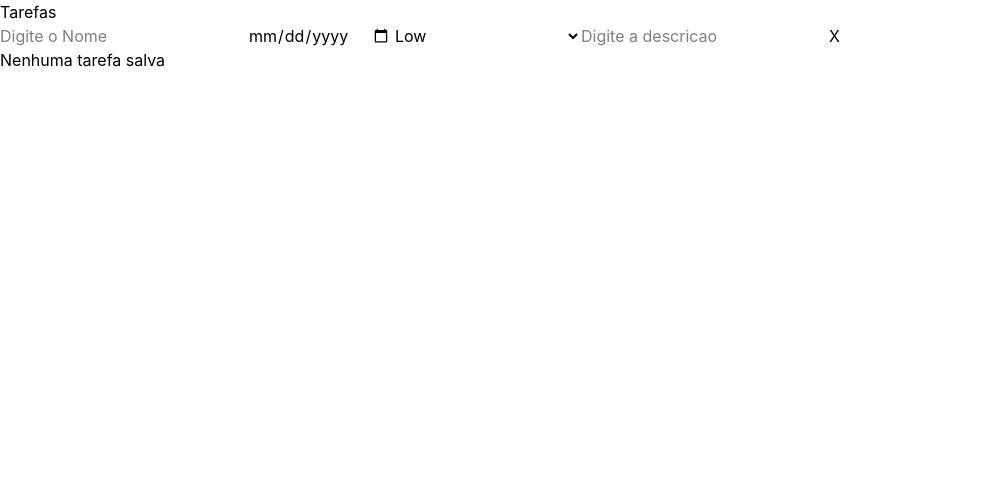
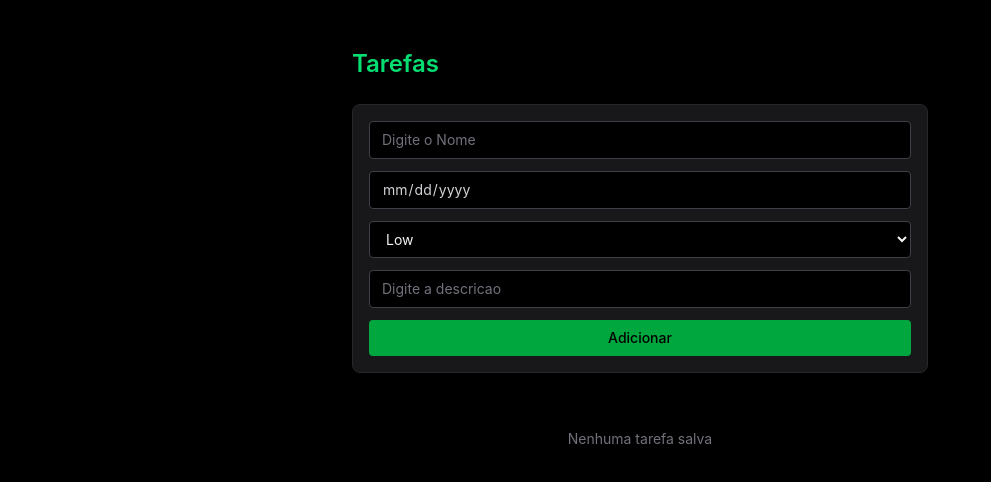
Before and after one commit to manuellathomazini/Dev-Tarefas, a React (Vite) app: page / in a window 1280 px wide. Shown: the top 482 px of the page, without its empty margins (0-991 px from the left). Built offline with nearby package versions, Linux system fonts and the light colour scheme.

Commit message:
style: Estilização do site de tarefas

```diff
--- a/src/components/Tarefas.jsx
+++ b/src/components/Tarefas.jsx
@@ -1,6 +1,4 @@
 import React, { useEffect, useState } from 'react'
-
-
 
 const Tarefas = () => {
     const [tarefas, setTarefas]=useState(()=>{
@@ -40,26 +38,37 @@ const Tarefas = () => {
         setTarefas(apagartarefa);
     };
 
+    const corPrioridade = {
+        High: 'text-green-400 border-green-400',
+        Med: 'text-green-600 border-green-600',
+        Low: 'text-zinc-500 border-zinc-600',
+    };
+
     return(
-        <div className=''>
-            <h1 className=''>Tarefas</h1>
-            <form onSubmit={adicionarTarefa}>
+        <div className='min-h-screen bg-black text-zinc-100 flex justify-center px-4 py-12'>
+            <div className='w-full max-w-xl'>
+                <h1 className='text-2xl font-semibold text-green-400 mb-6'>Tarefas</h1>
+
+                <form onSubmit={adicionarTarefa} className='bg-zinc-900 border border-zinc-800 rounded-lg p-4 space-y-3 mb-8'>
                     <input
                     type='text'
                     value={nome}
                     onChange={(e) => {setNome(e.target.value)}}
-                placeholder="Digite o Nome">
+                    placeholder="Digite o Nome"
+                    className='w-full bg-black border border-zinc-700 rounded px-3 py-2 text-sm placeholder-zinc-500 focus:border-green-500 focus:outline-none'>
                     </input>
 
                     <input
                     type='date'
                     value={data}
-                onChange={(e) => {setData(e.target.value)}}>
+                    onChange={(e) => {setData(e.target.value)}}
+                    className='w-full bg-black border border-zinc-700 rounded px-3 py-2 text-sm text-zinc-300 focus:border-green-500 focus:outline-none'>
                     </input>
 
                     <select
                         value={prioridade}
                         onChange={(e) => setPrioridade(e.target.value)}
+                        className='w-full bg-black border border-zinc-700 rounded px-3 py-2 text-sm focus:border-green-500 focus:outline-none'
                     >
                         <option value="">Selecione a prioridade</option>
                         <option value="High">High</option>
@@ -71,23 +80,39 @@ const Tarefas = () => {
                     type='text'
                     value={descricao}
                     onChange={(e) => { setDescricao(e.target.value) }}
-                placeholder="Digite a descricao">
+                    placeholder="Digite a descricao"
+                    className='w-full bg-black border border-zinc-700 rounded px-3 py-2 text-sm placeholder-zinc-500 focus:border-green-500 focus:outline-none'>
                     </input>
 
-                <button type='submit'>X</button>
+                    <button
+                    type='submit'
+                    className='w-full bg-green-600 hover:bg-green-500 text-black font-medium rounded px-4 py-2 text-sm transition-colors'>
+                        Adicionar
+                    </button>
                 </form>
-            <ul>
+
+                <ul className='space-y-2'>
                     {tarefas.map((tarefa)=>(
-                    <li key={tarefa.id}>
-                        <span>{tarefa.nome}</span>
-                        <span> {tarefa.data}</span>
-                        <span> {tarefa.prioridade}</span>
-                        <span> {tarefa.descricao}</span>
-                        <button onClick={() => removerTarefa(tarefa.id)}>X</button>
+                        <li key={tarefa.id} className='flex items-center justify-between gap-3 bg-zinc-900 border border-zinc-800 rounded-md px-4 py-3'>
+                            <div className='flex flex-col gap-0.5'>
+                                <span className='text-sm font-medium'>{tarefa.nome}</span>
+                                <span className='text-xs text-zinc-500'>{tarefa.data} {tarefa.descricao && `· ${tarefa.descricao}`}</span>
+                            </div>
+                            <div className='flex items-center gap-3 shrink-0'>
+                                <span className={`text-xs border rounded-full px-2 py-0.5 ${corPrioridade[tarefa.prioridade] || corPrioridade.Low}`}>
+                                    {tarefa.prioridade}
+                                </span>
+                                <button
+                                onClick={() => removerTarefa(tarefa.id)}
+                                className='text-zinc-500 hover:text-red-400 text-sm'>
+                                    Remover
+                                </button>
+                            </div>
                         </li>
                     ))}
                 </ul>
-            {tarefas.length === 0 && <p>Nenhuma tarefa salva</p>}
+                {tarefas.length === 0 && <p className='text-zinc-500 text-sm text-center py-6'>Nenhuma tarefa salva</p>}
+            </div>
         </div>
     )
 }
```
Lines whose indentation alone changed are shown as unchanged.
